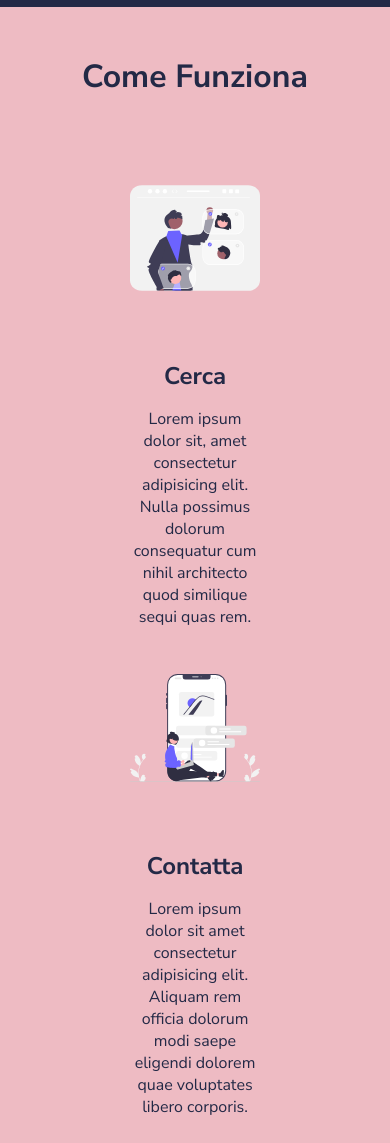
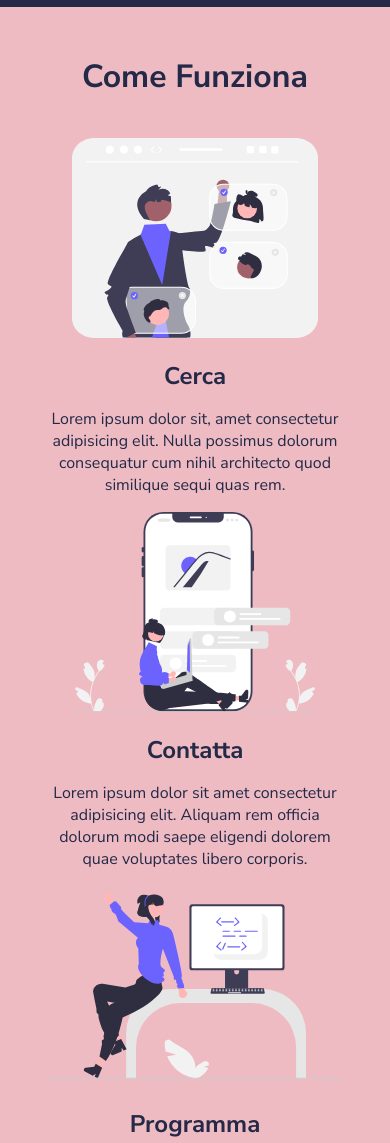
Before and after one commit to FernandoSalicandro/html-css-resp-wannabe, a plain HTML site: page index.html in a window 390 px wide. Shown: the part 1100-2243 px from the top of the page. Drawn offline with Linux system fonts and the light colour scheme.

Commit message:
fix:fixed steps section

```diff
--- a/css/responsive-480.css
+++ b/css/responsive-480.css
@@ -18,6 +18,13 @@
 
     .steps .col {
         padding: 0rem 0rem;
+        width:100%;
+        padding: 0rem 3rem;
+    }
+
+    .steps p {
+        margin:1rem 0 1rem 0;
+
     }
 
     .steps {
```
